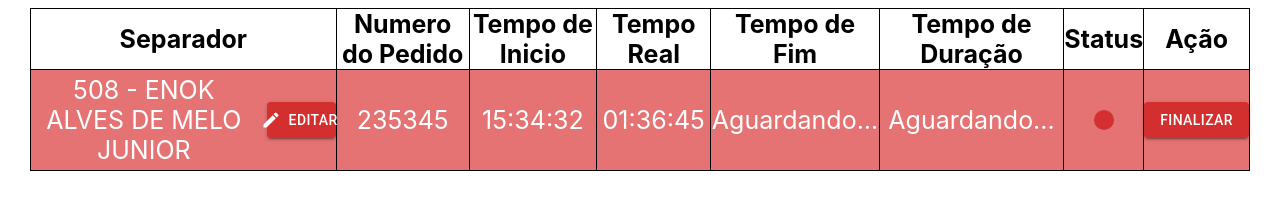
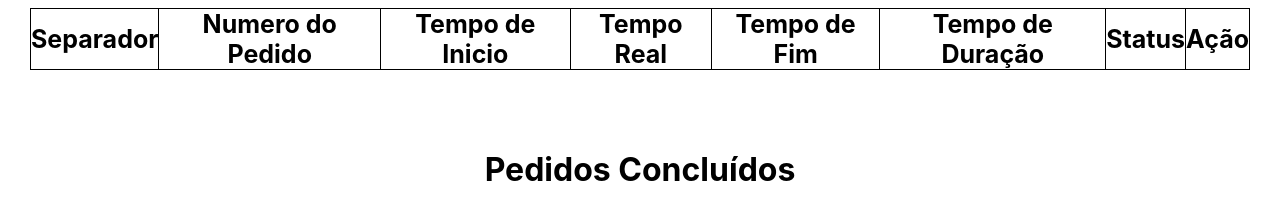
Before and after one commit to kmateus13/ControleDeSeparacao, a React (Create React App) app: page / in a window 1280 px wide. Shown: the part 402-620 px from the top of the page. Built offline with nearby package versions, Linux system fonts and the light colour scheme; data requests are answered from the project's data file; a web font is replaced by a local one.

Commit message:
melhorias-botoes-editarSalvar

```diff
--- a/Server/db.json
+++ b/Server/db.json
@@ -1,13 +1,6 @@
 {
   "posts": [
-    {
-      "separador": "508 - ENOK ALVES DE MELO JUNIOR",
-      "numeroPedido": "235345",
-      "tempoInicio": "15:34:32",
-      "dataSep": "27/10/2023",
-      "status": false,
-      "id": 1
-    }
+
   ],
   "funcionarios": [
     {
--- a/src/componentes/LinhaTabela/LinhaTabela.jsx
+++ b/src/componentes/LinhaTabela/LinhaTabela.jsx
@@ -3,10 +3,13 @@ import Cronometro from "../Cronometro/Cronometro";
 import { useEffect, useState } from "react";
 import { Button } from "@mui/material";
 import './LinhaTabela.css'
-import { Done, Edit } from "@mui/icons-material";
 import { FormControl } from '@mui/material';
 import { InputLabel } from '@mui/material';
 import { NativeSelect } from '@mui/material';
+import {IconButton} from "@mui/material";
+import  Edit from "@mui/icons-material/Edit";
+import  Done from "@mui/icons-material/Done";
+
 
 export default function LinhaTabela({ id, separador, numeroPedido, tempoInicio, status, pausado}) {
 
@@ -186,8 +189,11 @@ export default function LinhaTabela({ id, separador, numeroPedido, tempoInicio,
                     separador
                 )}
                 {status === false ?
-                ( editing ? <Button variant="contained" startIcon={<Done />} color="error" onClick={salvarNome} onChange={(e) => setSeparadorEditado(e.target.value)}>Salvar</Button> :
-                    <Button className="btnEditar" variant="contained" startIcon={<Edit />} color="error" onClick={() => setEditing(true)}>Editar</Button>
+                ( editing ? <IconButton  color="error" aria-label="salvar" onClick={salvarNome} onChange={(e) => setSeparadorEditado(e.target.value)}><Done/></IconButton> :
+                //<Button size="small" variant="contained" startIcon={<Done />} color="error" onClick={salvarNome} onChange={(e) => setSeparadorEditado(e.target.value)}>Salvar</Button> :
+                //<IconButton size="small" variant="contained" className="botao-de-erro" onClick={() => setEditing(true)}></IconButton>
+                <IconButton  className="botao-de-erro"  color="error" aria-label="editar" onClick={() => setEditing(true)}><Edit/></IconButton>
+
                 ) : null}
                  </div>
             </td>
@@ -203,7 +209,7 @@ export default function LinhaTabela({ id, separador, numeroPedido, tempoInicio,
                 :
                 <div className="btnActions">
                     {/*<Button variant="contained" color="error" value={id} onClick={(e) => pausar(e.target.value)}>{dados.pausado ? "Retomar" : "Pausar"}</Button>*/}
-                    <Button variant="contained" color="error" value={id} onClick={(e) => finalizar(e.target.value)}>Finalizar</Button>
+                    <Button size="small" variant="contained" color="error" value={id} onClick={(e) => finalizar(e.target.value)}>Finalizar</Button>
                 </div>
             }</td>
         </tr>
```
